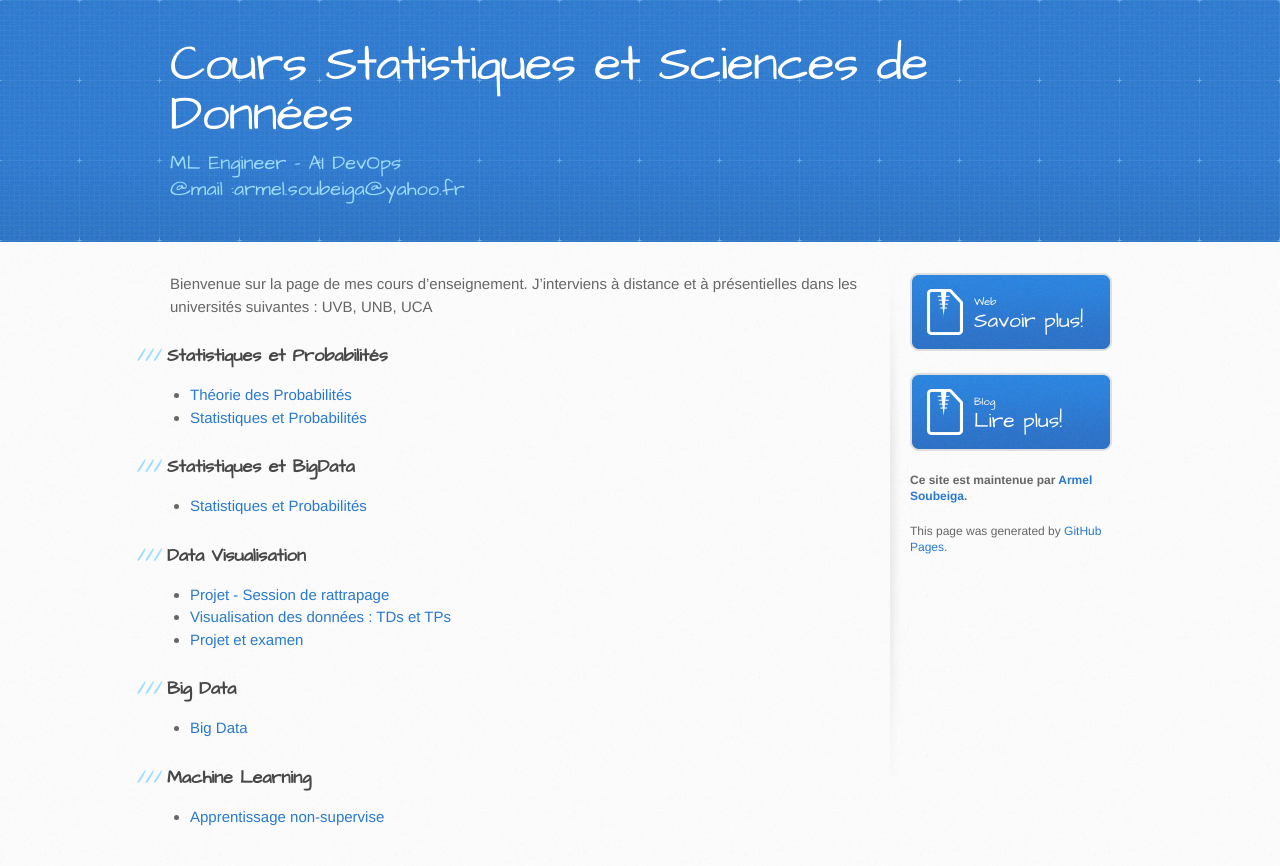
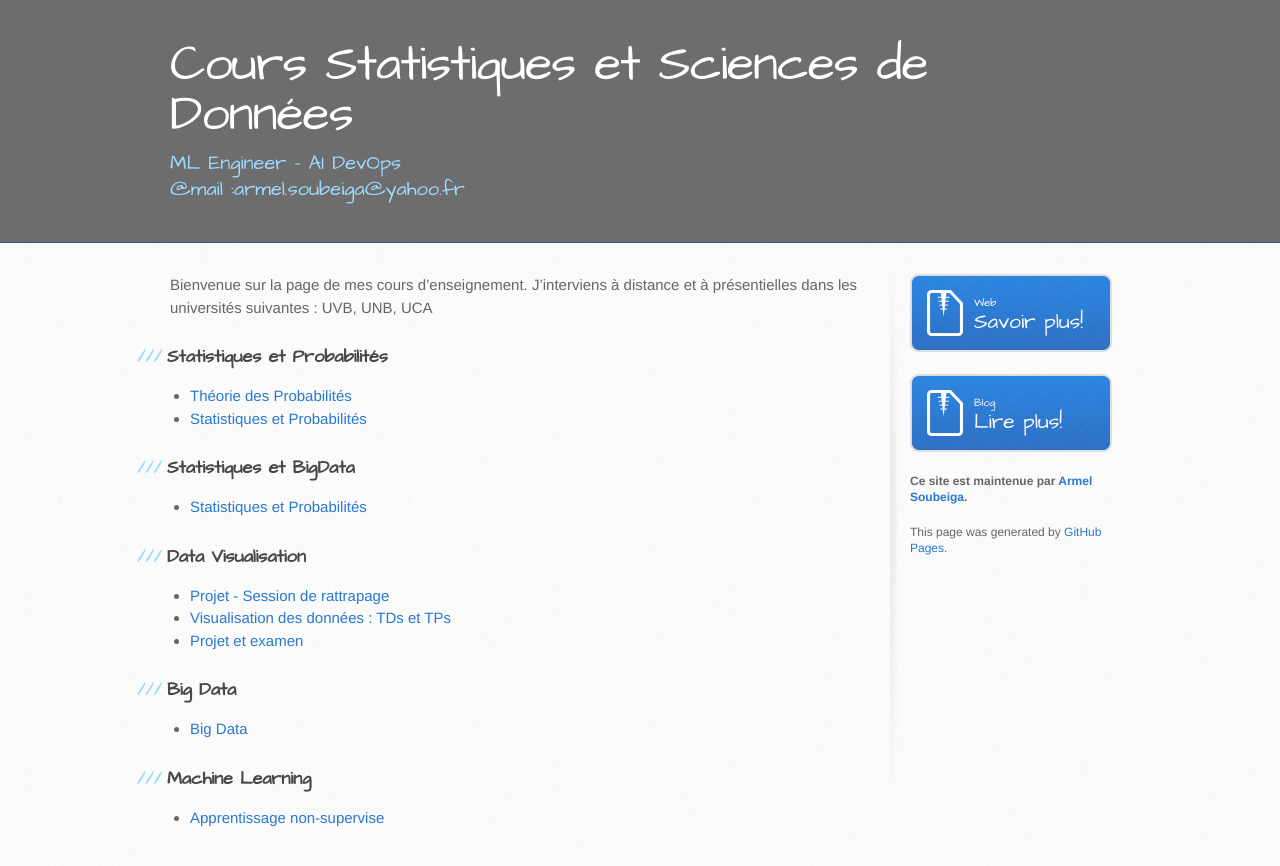
Before and after one commit to armelsoubeiga/Cours, a Jekyll site: the page built from index.md, in a window 1280 px wide. Shown: the top 866 px of the page. Built offline with Jekyll 4.4.1, drawn with Linux system fonts in a browser that asks for light colours.

Commit message:
Update stylesheet.css

```diff
--- a/stylesheets/stylesheet.css
+++ b/stylesheets/stylesheet.css
@@ -451,7 +451,7 @@ header {
   padding-top: 40px;
   padding-bottom: 40px;
   font-family: 'Architects Daughter', 'Helvetica Neue', Helvetica, Arial, serif;
-  background: #6d6d6e url(../images/header-bg.jpg) 0 0 repeat-x; // #2e7bcf
+  background: #6d6d6e;
   border-bottom: solid 1px #275da1;
 }
 
```
